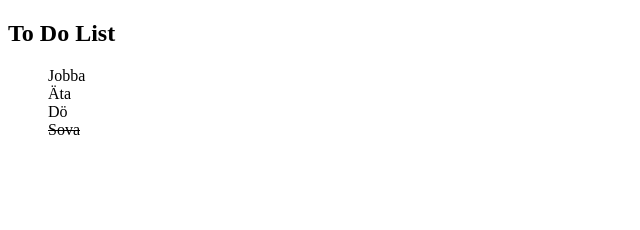
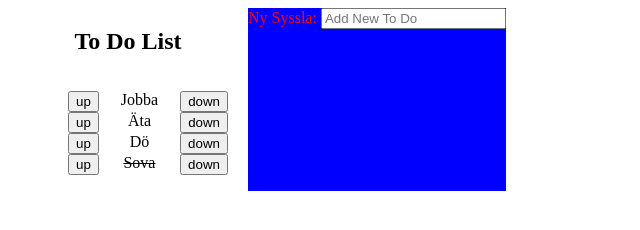
Before and after one commit to SimpeltDjur/ToDoList, a website built with Parcel: page index.html in a window 1280 px wide. Shown: the whole page, without its empty margins (0-640 px from the left). Built offline with nearby package versions, Linux system fonts and the light colour scheme.

Commit message:
Lits and buttons are done, som simple Flex is in place, I am now starting with the form.

```diff
--- a/index.html
+++ b/index.html
@@ -9,7 +9,17 @@
     <title>ToDoList</title>
   </head>
   <body>
-    <h2>To Do List</h2>
-    <ul id="list"></ul>
+    <div class="flex">
+      <div class="flexList">
+        <h2>To Do List</h2>
+        <ul id="list"></ul>
+      </div>
+      <div class="showMe">
+        <form action="">
+          <label for="new">Ny Syssla: </label>
+          <input type="text" id="new" placeholder="Add New To Do" />
+        </form>
+      </div>
+    </div>
   </body>
 </html>
--- a/src/css/main.css
+++ b/src/css/main.css
@@ -4,3 +4,25 @@
 .styleNone {
   list-style-type: none;
 }
+
+.flex {
+  display: flex;
+}
+
+.flexList {
+  display: flex;
+  flex-direction: column;
+  align-items: center;
+  width: 15rem;
+}
+
+.adjust {
+  display: flex;
+  justify-content: space-between;
+  width: 10rem;
+}
+
+.showMe {
+  color: red;
+  background-color: blue;
+}
--- a/src/ts/main.ts
+++ b/src/ts/main.ts
@@ -26,22 +26,51 @@ function makeList(lista: Task[], id: string) {
   for (let i = 0; i < lista.length; i++) {
     let li = document.createElement("li");
 
-    li.innerHTML = lista[i].title;
+    let buttonUp = document.createElement("button");
+    buttonUp.innerHTML = "up";
 
-    li.addEventListener("click", () => {
+    let span = document.createElement("span");
+    span.innerHTML = lista[i].title;
+
+    let buttonDown = document.createElement("button");
+    buttonDown.innerHTML = "down";
+
+    li.appendChild(buttonUp);
+    li.appendChild(span);
+    li.appendChild(buttonDown);
+    li.classList.add("adjust");
+
+    buttonUp.addEventListener("click", () => {
+      if (i > 0) {
+        let temp: Task = lista[i - 1];
+        lista[i - 1] = lista[i];
+        lista[i] = temp;
+        makeList(lista, id);
+      }
+    });
+    buttonDown.addEventListener("click", () => {
+      if (i < lista.length - 1) {
+        let temp: Task = lista[i + 1];
+        lista[i + 1] = lista[i];
+        lista[i] = temp;
+        makeList(lista, id);
+      }
+    });
+
+    span.addEventListener("click", () => {
       if (lista[i].done === false) {
         lista[i].done = true;
-        li.classList.add("done");
+        span.classList.add("done");
       } else {
         lista[i].done = false;
-        li.classList.remove("done");
+        span.classList.remove("done");
       }
 
       makeList(lista, id);
     });
 
     if (lista[i].done === true) {
-      li.classList.add("done");
+      span.classList.add("done");
     }
 
     showList.appendChild(li);
```
